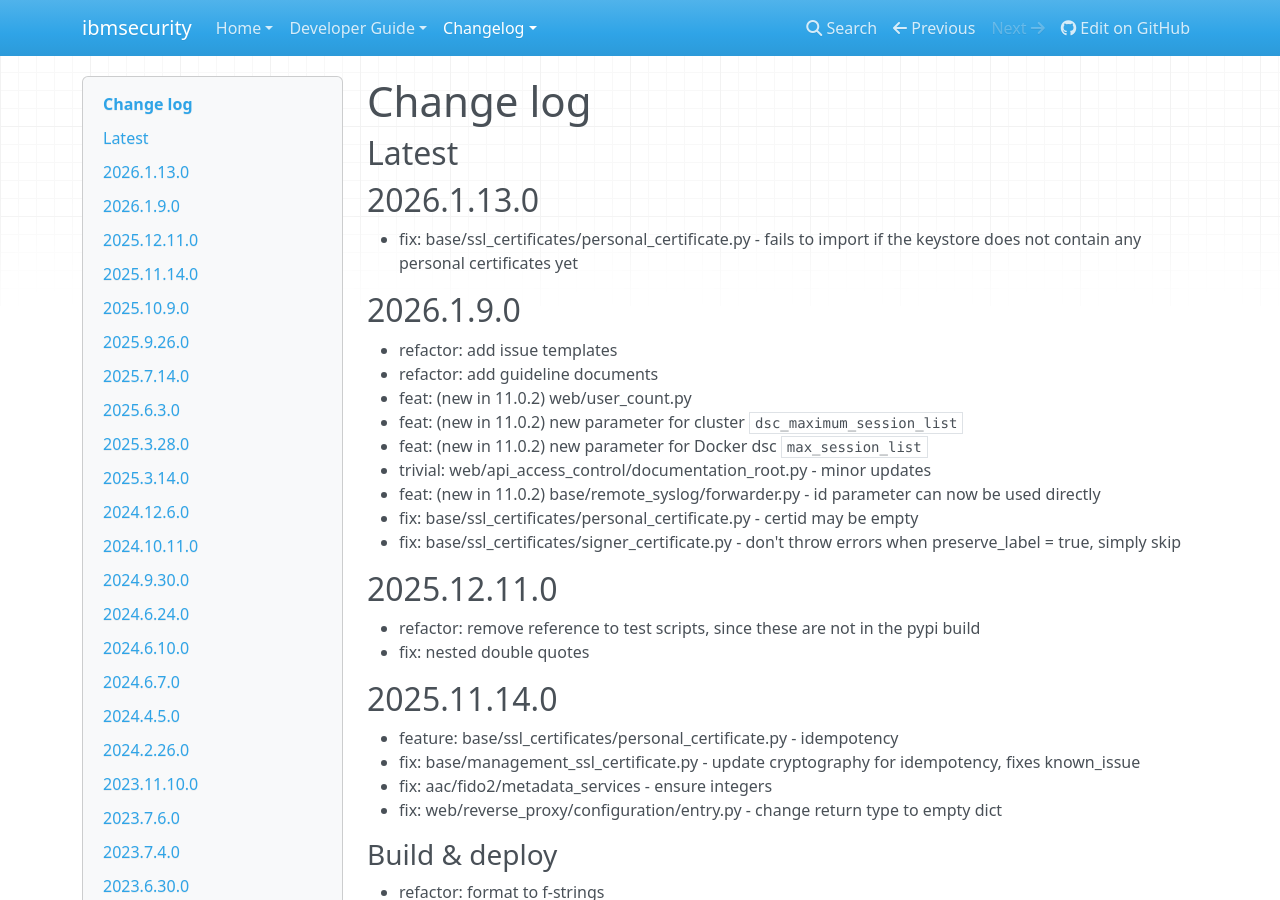
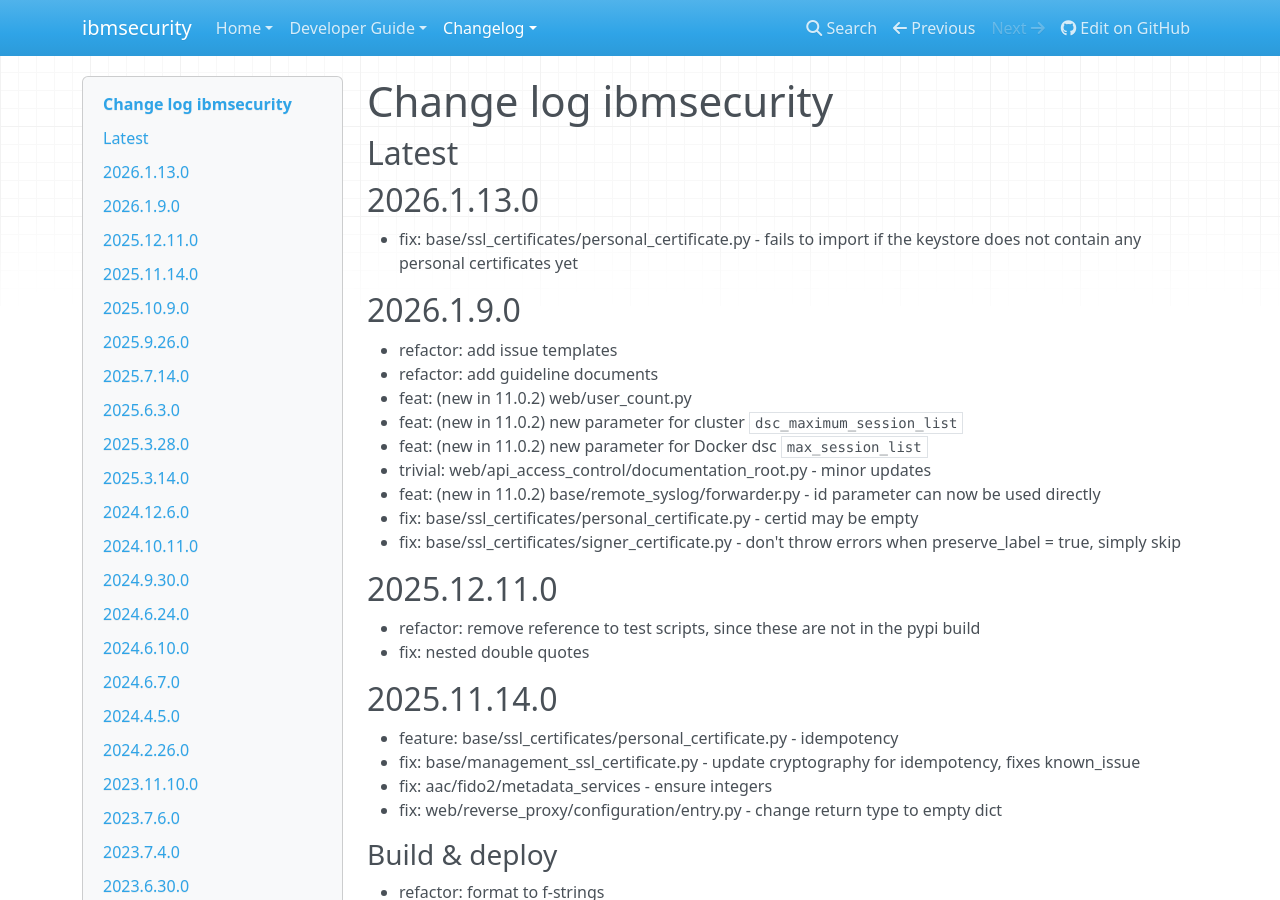
Before and after one commit to IBM-Security/ibmsecurity, an MkDocs documentation site: the page built from docs/changelog.md, in a window 1280 px wide and 900 px high. Built offline with MkDocs 1.6.1, drawn with Linux system fonts in a browser that asks for light colours; nearby versions of some CDN libraries.

Commit message:
docs: changelog
Signed-off-by: Tom Bosmans <tom.bosmans@be.ibm.com>

```diff
--- a/docs/changelog.md
+++ b/docs/changelog.md
@@ -1,4 +1,4 @@
-# Change log
+# Change log ibmsecurity
 
 ## Latest
 
```
